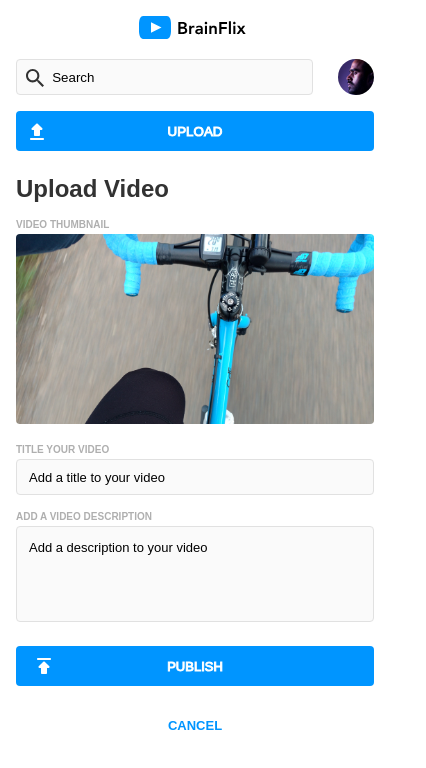
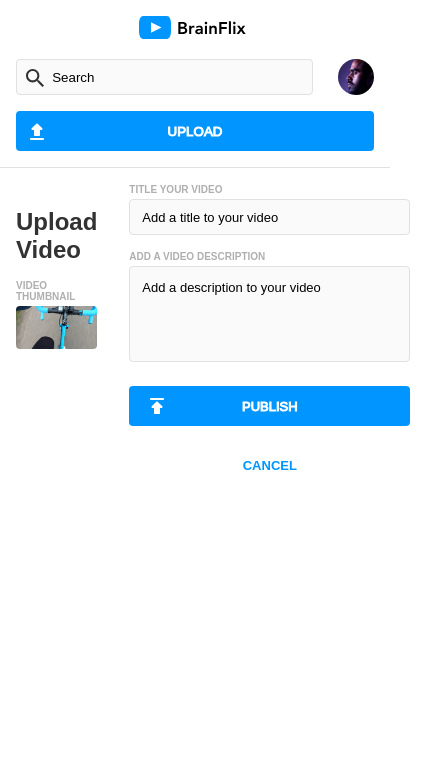
Before and after one commit to karansahi001/karanvir-singh-brainflix, a React (Create React App) app: page /upload in a window 390 px wide. Shown: the top 768 px of the page, 426 px wide, since content can reach past the window. Built offline with nearby package versions, Linux system fonts and the light colour scheme.

Commit message:
upload page responsive for tablet size too

```diff
--- a/src/components/Header/Header.jsx
+++ b/src/components/Header/Header.jsx
@@ -3,12 +3,15 @@ import logo from '../../assets/images/logo/BrainFlix-logo.svg'
 import upload from '../../assets/images/icons/upload.svg'
 import search from '../../assets/images/icons/search.svg'
 import avatar from '../../assets/images/Mohan-muruge.jpg'
+import {NavLink} from 'react-router-dom'
 
 const Header = () => {
   return (
     <header>
         <nav className="nav">
-            <img className="nav__logo" src={logo} alt="brainflix logo" />
+            <NavLink to="/">
+              <img className="nav__logo" src={logo} alt="brainflix logo" />
+            </NavLink>
             <div className="navbar">
               <i className="navbar__search-icon">
                 <img src={search} alt="search" />
@@ -19,9 +22,11 @@ const Header = () => {
                 <i className="nav-sec__upload-icon">
                     <img src={upload} alt="upload" />
                 </i>
-                <button className="nav-sec__upload-btn">
-                  UPLOAD
-                </button>
+                <NavLink to="/upload">
+                  <button className="nav-sec__upload-btn">
+                    UPLOAD
+                  </button>
+                </NavLink>
                 <img className="nav-sec__avatar--tablet" src={avatar} alt="avatar" />
               </div>
             </div>
--- a/src/components/UploadForm/UploadForm.jsx
+++ b/src/components/UploadForm/UploadForm.jsx
@@ -2,6 +2,14 @@ import './UploadForm.scss';
 import publish from '../../assets/images/icons/publish.svg'
 
 const UploadForm = () => {
+
+  const handleClick = (e) => {
+    e.preventDefault();
+    alert("Upload Complete")
+    window.location.href = "/";
+
+  }
+
   return (
     <form className="upload-form">
       <label className="upload-form__labels" htmlFor="title">TITLE YOUR VIDEO</label>
@@ -25,7 +33,7 @@ const UploadForm = () => {
         <i className="upload-btns__publish-icon">
           <img src={publish} alt="upload" />
         </i>
-        <button type="submit" className="upload-btns__publish">PUBLISH</button>
+        <button onClick={handleClick} type="submit" className="upload-btns__publish">PUBLISH</button>
         <p className="upload-btns__cancel">CANCEL</p>
       </div>
     </form>
--- a/src/components/UploadForm/UploadForm.scss
+++ b/src/components/UploadForm/UploadForm.scss
@@ -5,6 +5,14 @@
     margin: 1rem;
     display: flex;
     flex-direction: column;
+
+    @include tablet{
+        margin: -1rem 2.25rem 2rem 2.25rem;
+    }
+
+    @include desktop{
+        width: 100%;
+    }
 
     &__labels {
         font-size: 0.625rem;
@@ -14,6 +22,10 @@
 
         &:last-of-type {
             margin-top: 1rem;
+        }
+
+        @include tablet{
+            font-size: $label-tablet;
         }
     }
 
@@ -31,6 +43,12 @@
 
         &::placeholder {
             color: $darkblack;
+        }
+
+        @include tablet{
+            @include tablet-body-font;
+            height: 2.5rem;
+            padding: 1rem;
         }
     }
 
@@ -50,6 +68,11 @@
         &::placeholder {
             color: $darkblack;
         }
+
+        @include tablet{
+            @include tablet-body-font;
+            padding-left: 1rem;
+        }
     }
 
 }
@@ -57,12 +80,21 @@
 .upload-btns {
     text-align: center;
 
+    @include tablet{
+        border-top: 1px solid $mercury;
+        margin-top: 1.5rem;
+        padding-top: 1.5rem;
+        display: flex;
+        flex-direction: row-reverse;
+        align-items: center;
+    }
+
     &__publish-icon {
         position: absolute;
         margin: 2rem 0 0 1rem;
 
-        @include tablet {
-            margin-left: 2rem;
+        @include tablet{
+            margin: 0.2rem 7.8rem 0 0;
         }
     }
 
@@ -84,8 +116,9 @@
         }
 
         @include tablet {
-            width: 9.375rem;
-            margin: 0 1.5rem;
+            width: 10rem;
+            padding: 0 2rem;
+            margin: 0 0 0 1.5rem;
         }
 
         @include desktop {
@@ -98,5 +131,9 @@
         margin: 1rem 0 2rem 0;
         font-weight: bold;
         color: $blue;
+
+        @include tablet{
+            margin: 0 2.25rem 0 0;
+        }
     }
 }
--- a/src/pages/Upload/Upload.jsx
+++ b/src/pages/Upload/Upload.jsx
@@ -5,7 +5,7 @@ import './Upload.scss'
 const Upload = () => {
   return (
     <>
-      <main>
+      <main className="upload">
         <section className="upload-hero">
           <h1 className="upload-hero__head">Upload Video</h1>
           <p className="upload-hero__label">VIDEO THUMBNAIL</p>
--- a/src/pages/Upload/Upload.scss
+++ b/src/pages/Upload/Upload.scss
@@ -1,12 +1,29 @@
 @use '../../styles/partials/mixins' as *;
 @use '../../styles/partials/variables' as *;
 
-.upload-hero{
+header{
+    border-bottom: 1px solid $mercury;
+}
+
+.upload{
+    display: flex;
+    justify-content: space-between;
+    &-hero{
         margin: 1rem;
+
+        @include tablet{
+            margin: 2rem 2.25rem;
+        }
 
         &__head{
             margin: 1.5rem 0 1rem 0;
             @include head-font-mobile;
+
+            @include tablet{
+                @include head-font-tablet;
+                padding-bottom: 1.5rem;
+                border-bottom: 1px solid $mercury;
+            }
         }
 
         &__label{
@@ -14,6 +31,11 @@
             font-weight: bold;
             color: $silver;
             margin-bottom: 0.25rem;
+
+            @include tablet{
+                font-size: $label-tablet;
+                margin-top: 1.5rem;
+            }
         }
 
         &__img{
@@ -21,5 +43,10 @@
             background-color: $mercury;
             border-radius: 0.25rem;
             border: 0;
+
+            @include tablet{
+                max-width: 25rem;
             }
         }
+    }
+}
```
Lines whose indentation alone changed are shown as unchanged.
